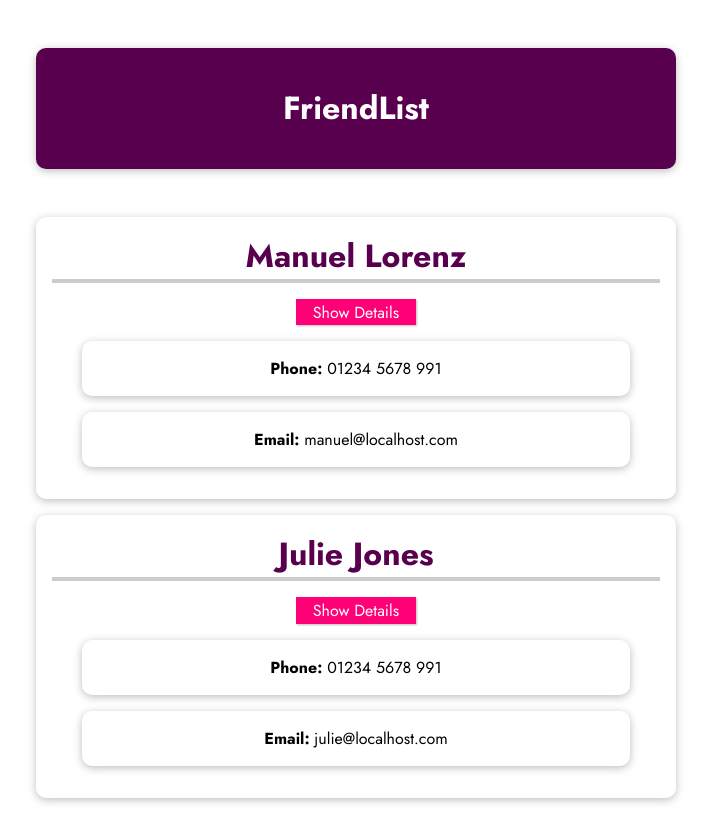
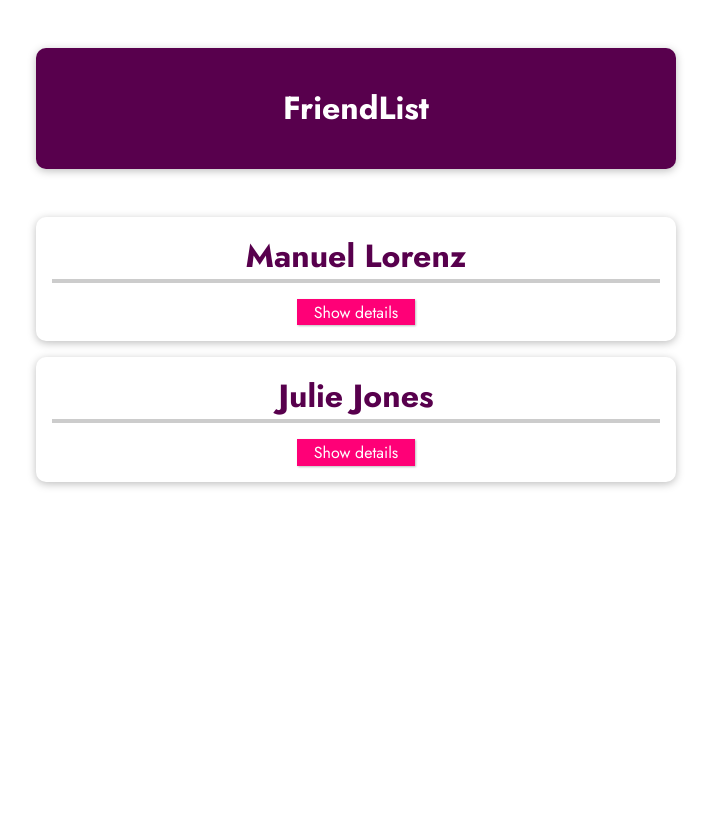
Before and after one commit to RebeccaHA/vue-components, a plain HTML site: page index.html in a window 1280 px wide. Shown: the whole page, without its empty margins (284-995 px from the left). Drawn offline with nearby package versions, Linux system fonts and the light colour scheme.

Commit message:
dynamic toggle button text added

```diff
--- a/index.html
+++ b/index.html
@@ -20,8 +20,10 @@
       <ul>
         <li v-for="friend in friends" :key="friend.id">
           <h2>{{friend.name}}</h2>
-          <button>Show Details</button>
-          <ul>
+          <button @click="toggleDetails">
+            {{detailsAreVisible ? 'Hide details' : 'Show details'}}
+          </button>
+          <ul v-if="detailsAreVisible">
             <li><strong>Phone:</strong> {{friend.phone}}</li>
             <li><strong>Email:</strong> {{friend.email}}</li>
           </ul>
```
